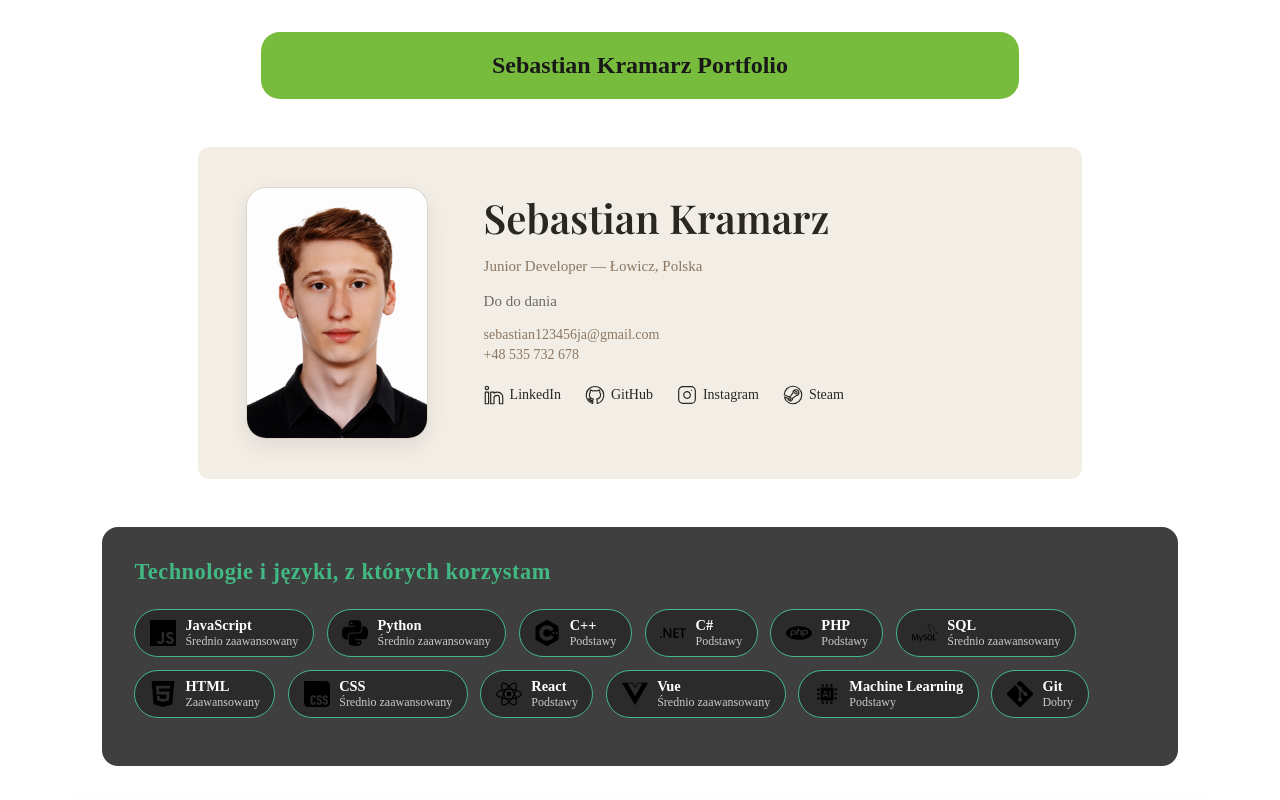
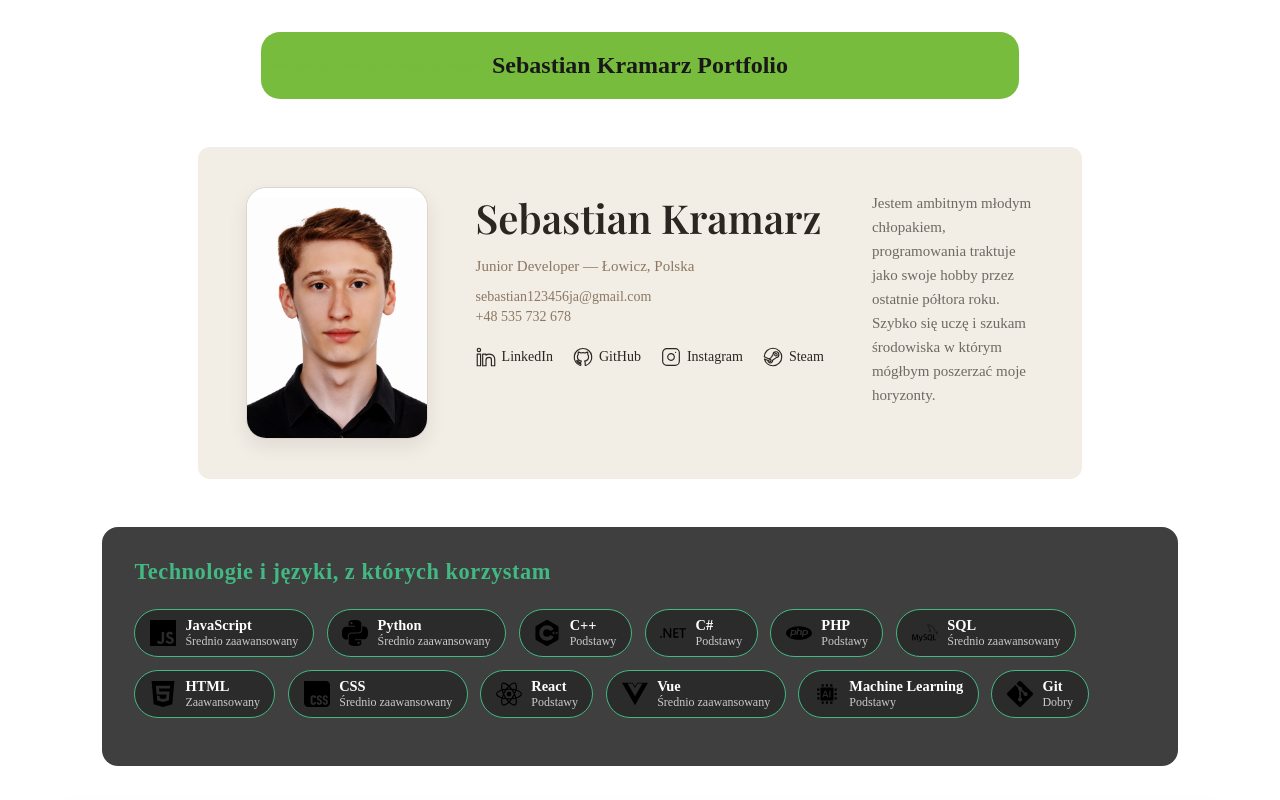
Before and after one commit to Sebastian-bip/Portfolio, a Vue app: page / in a window 1280 px wide. Shown: the top 800 px of the page. Built offline with nearby package versions, Linux system fonts and the light colour scheme.

Commit message:
ide spać
zmiana SK infu, dodanie opisu mnie oraz naprawienie błędów

```diff
--- a/src/components/Certikats.vue
+++ b/src/components/Certikats.vue
@@ -6,7 +6,7 @@ const projects = ref([
         id: 1,
         title: "Portfolio",
         description: "Moje portfolio, stworzyłem to w vue, mój pierwszy projekt w tym frameworku który potraktowałem poważnie.",
-        link: "https://github.com/twoj-login/portfolio"
+        link: "https://github.com/Sebastian-bip/Portfolio"
     },
     {
         id: 2,
@@ -25,7 +25,7 @@ const projects = ref([
         id: 4,
         title: "Prosty Quizz",
         description: "Interakwyna strona internetowa z podstawowymi pytaniami z zakresu IT stworzona na dni otwarte w mojej uwczesnej szkole. Projekt bazujący na Javascrypcie",
-        link: "https://github.com/twoj-login/library-system"
+        link: "https://github.com/KarasuXYZ/Quizz"
     }
 ])
 </script>
--- a/src/components/SK-info.vue
+++ b/src/components/SK-info.vue
@@ -1,5 +1,6 @@
 <script setup>
-import { ref } from 'vue'
+import { ref, computed } from 'vue'
+
 const src = ref('/ZdjęcieCV.png')
 const phone = ref("+48 535 732 678")
 const city = ref("Łowicz")
@@ -16,7 +17,7 @@ const github = ref("https://github.com/Sebastian-bip")
 const steam = ref("https://steamcommunity.com/profiles/76561198054421299/")
 
 // -- sekcja "o mnie" --
-const aboutMe = ref("Do do dania")
+const aboutMe = ref("Jestem ambitnym młodym chłopakiem, programowania traktuje jako swoje hobby przez ostatnie półtora roku. Szybko się uczę i szukam środowiska w którym mógłbym poszerzać moje horyzonty.")
 
 // -- kopiowanie do schowka (email / telefon) --
 const copiedField = ref("")
@@ -28,98 +29,93 @@ function copyToClipboard(text, fieldName) {
         if (copiedField.value === fieldName) copiedField.value = ""
     }, 1200)
 }
+
+// -- ikonki SVG jako zwykłe stringi, żeby nie zaśmiecały template --
+// (bez markowego logo Steam - patrz komentarz przy steamIcon)
+const linkedinIcon = `<svg xmlns="http://www.w3.org/2000/svg" fill="none" viewBox="0 0 24 24" height="20" width="20">
+  <path stroke="currentColor" stroke-linejoin="round" stroke-width="1.4" d="M1.5 3.5a2 2 0 1 0 4 0 2 2 0 1 0 -4 0"></path>
+  <path stroke="currentColor" stroke-linejoin="round" stroke-width="1.4" d="M1.5 22.5v-14h4v14h-4Z"></path>
+  <path stroke="currentColor" stroke-linejoin="round" stroke-width="1.4" d="M8 8.5v14h4v-6.908c0 -1.092 1 -3.092 3.895 -3.092 1.643 0 2.605 0.845 2.605 2.5v7.5h4V15c0 -1.309 -0.312 -2.937 -1.394 -4.277 -1.144 -1.417 -2.913 -2.223 -5.21 -2.223 -1.513 0 -2.835 0.615 -3.896 1.366V8.5H8Z"></path>
+</svg>`
+
+const githubIcon = `<svg xmlns="http://www.w3.org/2000/svg" fill="none" viewBox="0 0 24 24" height="20" width="20">
+  <path stroke="currentColor" stroke-linecap="round" stroke-linejoin="round" stroke-width="1.4" d="M11.996 1.771a10.486 10.486 0 0 0 -3.314 20.438c0.523 0.092 0.69 -0.216 0.69 -0.493 0 -0.25 0.005 -0.945 0 -1.824 -2.919 0.633 -3.522 -1.381 -3.522 -1.381a2.775 2.775 0 0 0 -1.163 -1.534c-0.952 -0.65 0.071 -0.638 0.071 -0.638a2.201 2.201 0 0 1 1.607 1.08 2.232 2.232 0 0 0 3.05 0.871c0.05 -0.53 0.285 -1.025 0.666 -1.397 -2.328 -0.266 -4.776 -1.165 -4.776 -5.184a4.055 4.055 0 0 1 1.08 -2.815 3.762 3.762 0 0 1 0.103 -2.774s0.882 -0.282 2.883 1.076a9.924 9.924 0 0 1 5.252 0c2.007 -1.357 2.881 -1.076 2.881 -1.076 0.387 0.878 0.424 1.87 0.104 2.774a4.05 4.05 0 0 1 1.079 2.816c0 4.03 -2.452 4.916 -4.789 5.174a2.487 2.487 0 0 1 0.718 1.933v2.904c0 0.28 0.17 0.59 0.702 0.488a10.487 10.487 0 0 0 -3.322 -20.438v0Z"></path>
+</svg>`
+
+const instagramIcon = `<svg xmlns="http://www.w3.org/2000/svg" viewBox="0 0 24 24" fill="none" stroke="currentColor" stroke-width="1.4" stroke-linecap="round" stroke-linejoin="round" height="20" width="20">
+  <rect x="2" y="2" width="20" height="20" rx="5" ry="5"></rect>
+  <path d="M16 11.37A4 4 0 1 1 12.63 8 4 4 0 0 1 16 11.37z"></path>
+  <line x1="17.5" y1="6.5" x2="17.51" y2="6.5"></line>
+</svg>`
+
+// tymczasowa uproszczona ikonka (nie oficjalne logo Steam) - podmień, jeśli chcesz mieć markowe
+const steamIcon = `<svg xmlns="http://www.w3.org/2000/svg" fill="none" viewBox="0 0 24 24" height="20" width="20">
+  <path stroke="currentColor" stroke-linejoin="round" stroke-width="1.4" d="M14 9.25a1.5 1.5 0 1 0 3 0 1.5 1.5 0 1 0 -3 0"></path>
+  <path stroke="currentColor" stroke-linejoin="round" stroke-width="1.4" d="M8.25 17.116a1 1 0 1 0 1 -1.732l-7.747 -3.627C1.632 6.07 6.283 1.5 12 1.5c5.799 0 10.5 4.701 10.5 10.5S17.799 22.5 12 22.5c-4.971 0 -9.136 -3.455 -10.223 -8.095l6.473 2.711Z"></path>
+  <path stroke="currentColor" stroke-linejoin="round" stroke-width="1.4" d="M6.851 14.261a2.74 2.74 0 0 1 2.144 -0.75l3.013 -4.029a3.5 3.5 0 1 1 3.947 3.238l-4.466 3.287a2.75 2.75 0 1 1 -5.488 0.167"></path>
+</svg>`
+
+// -- lista social media do v-for, żeby template nie powtarzał się 4x --
+const socialLinks = computed(() => [
+    { name: "LinkedIn", url: linkedin.value, icon: linkedinIcon },
+    { name: "GitHub", url: github.value, icon: githubIcon },
+    { name: "Instagram", url: instagram.value, icon: instagramIcon },
+    { name: "Steam", url: steam.value, icon: steamIcon },
+])
 </script>
 
 <template>
-    <section>
-        <!-- ramka na zdjęcie, w stylu "urządzenia" z paskiem u góry i wskaźnikiem u dołu -->
-        <div>
-            <div></div>
-            <img :src alt="Photo of me">
-            <div></div>
+    <section class="cv-header">
+
+        <div class="photo-frame">
+            <div class="photo-frame__bar"></div>
+            <img :src alt="Photo of me" class="photo-frame__img">
+            <div class="photo-frame__home"></div>
         </div>
 
-        <div>
-            <h1>{{ ME }}</h1>
-            <p>{{ role }} — {{ city }}, {{ country }}</p>
-            <p>{{ aboutMe }}</p>
+        <div class="profile">
+            <h1 class="profile__name">{{ ME }}</h1>
+            <p class="profile__role">{{ role }} — {{ city }}, {{ country }}</p>
 
-            <div>
-                <p @click="copyToClipboard(Email, 'email')" title="Kliknij, aby skopiować">
+            <div class="profile__contact">
+                <p class="profile__contact-item" @click="copyToClipboard(Email, 'email')" title="Kliknij, aby skopiować">
                     {{ Email }}
-                    <span v-if="copiedField === 'email'">skopiowano!</span>
+                    <span v-if="copiedField === 'email'" class="profile__copied">skopiowano!</span>
                 </p>
-                <p @click="copyToClipboard(phone, 'phone')" title="Kliknij, aby skopiować">
+                <p class="profile__contact-item" @click="copyToClipboard(phone, 'phone')" title="Kliknij, aby skopiować">
                     {{ phone }}
-                    <span v-if="copiedField === 'phone'">skopiowano!</span>
+                    <span v-if="copiedField === 'phone'" class="profile__copied">skopiowano!</span>
                 </p>
             </div>
 
-            <ul>
-                <li>
-                    <svg xmlns="http://www.w3.org/2000/svg" fill="none" viewBox="0 0 24 24" height="20" width="20">
-                        <path stroke="currentColor" stroke-linejoin="round" stroke-width="1.4"
-                            d="M1.5 3.5a2 2 0 1 0 4 0 2 2 0 1 0 -4 0"></path>
-                        <path stroke="currentColor" stroke-linejoin="round" stroke-width="1.4"
-                            d="M1.5 22.5v-14h4v14h-4Z" clip-rule="evenodd"></path>
-                        <path stroke="currentColor" stroke-linejoin="round" stroke-width="1.4"
-                            d="M8 8.5v14h4v-6.908c0 -1.092 1 -3.092 3.895 -3.092 1.643 0 2.605 0.845 2.605 2.5v7.5h4V15c0 -1.309 -0.312 -2.937 -1.394 -4.277 -1.144 -1.417 -2.913 -2.223 -5.21 -2.223 -1.513 0 -2.835 0.615 -3.896 1.366V8.5H8Z"
-                            clip-rule="evenodd"></path>
-                    </svg>
-                    <a :href="linkedin" target="_blank" rel="noopener">LinkedIn</a>
-                </li>
-                <li>
-                    <svg xmlns="http://www.w3.org/2000/svg" fill="none" viewBox="0 0 24 24" height="20" width="20">
-                        <path stroke="currentColor" stroke-linecap="round" stroke-linejoin="round" stroke-width="1.4"
-                            d="M11.996 1.771a10.486 10.486 0 0 0 -3.314 20.438c0.523 0.092 0.69 -0.216 0.69 -0.493 0 -0.25 0.005 -0.945 0 -1.824 -2.919 0.633 -3.522 -1.381 -3.522 -1.381a2.775 2.775 0 0 0 -1.163 -1.534c-0.952 -0.65 0.071 -0.638 0.071 -0.638a2.201 2.201 0 0 1 1.607 1.08 2.232 2.232 0 0 0 3.05 0.871c0.05 -0.53 0.285 -1.025 0.666 -1.397 -2.328 -0.266 -4.776 -1.165 -4.776 -5.184a4.055 4.055 0 0 1 1.08 -2.815 3.762 3.762 0 0 1 0.103 -2.774s0.882 -0.282 2.883 1.076a9.924 9.924 0 0 1 5.252 0c2.007 -1.357 2.881 -1.076 2.881 -1.076 0.387 0.878 0.424 1.87 0.104 2.774a4.05 4.05 0 0 1 1.079 2.816c0 4.03 -2.452 4.916 -4.789 5.174a2.487 2.487 0 0 1 0.718 1.933v2.904c0 0.28 0.17 0.59 0.702 0.488a10.487 10.487 0 0 0 -3.322 -20.438v0Z">
-                        </path>
-                    </svg>
-                    <a :href="github" target="_blank" rel="noopener">GitHub</a>
-                </li>
-                <li>
-                    <svg viewBox="0 0 24 24" fill="none" stroke="currentColor" stroke-width="1.4" stroke-linecap="round"
-                        stroke-linejoin="round" height="20" width="20">
-                        <rect x="2" y="2" width="20" height="20" rx="5" ry="5"></rect>
-                        <path d="M16 11.37A4 4 0 1 1 12.63 8 4 4 0 0 1 16 11.37z"></path>
-                        <line x1="17.5" y1="6.5" x2="17.51" y2="6.5"></line>
-                    </svg>
-                    <a :href="instagram" target="_blank" rel="noopener">Instagram</a>
-                </li>
-                <li>
-                    <!-- tymczasowa uproszczona ikonka (nie oficjalne logo Steam) -->
-                    <svg xmlns="http://www.w3.org/2000/svg" fill="none" viewBox="0 0 24 24" height="20" width="20">
-                        <path stroke="currentColor" stroke-linejoin="round" stroke-width="1.4"
-                            d="M14 9.25a1.5 1.5 0 1 0 3 0 1.5 1.5 0 1 0 -3 0"></path>
-                        <path stroke="currentColor" stroke-linejoin="round" stroke-width="1.4"
-                            d="M8.25 17.116a1 1 0 1 0 1 -1.732l-7.747 -3.627C1.632 6.07 6.283 1.5 12 1.5c5.799 0 10.5 4.701 10.5 10.5S17.799 22.5 12 22.5c-4.971 0 -9.136 -3.455 -10.223 -8.095l6.473 2.711Z">
-                        </path>
-                        <path stroke="currentColor" stroke-linejoin="round" stroke-width="1.4"
-                            d="M6.851 14.261a2.74 2.74 0 0 1 2.144 -0.75l3.013 -4.029a3.5 3.5 0 1 1 3.947 3.238l-4.466 3.287a2.75 2.75 0 1 1 -5.488 0.167">
-                        </path>
-                    </svg>
-                    <a :href="steam" target="_blank" rel="noopener">Steam</a>
+            <ul class="socials">
+                <li v-for="link in socialLinks" :key="link.name" class="socials__item">
+                    <span class="socials__icon" v-html="link.icon"></span>
+                    <a :href="link.url" target="_blank" rel="noopener">{{ link.name }}</a>
                 </li>
             </ul>
         </div>
+
+        <div class="about">
+            <p>{{ aboutMe }}</p>
+        </div>
+
     </section>
 </template>
 
 <style scoped>
-/* Font dla nazwiska — dodaj ten import też globalnie (main.css / index.html),
-   jeśli komponent kiedyś przestanie być jedynym miejscem, gdzie się wyświetla */
 @import url('https://fonts.googleapis.com/css2?family=Playfair+Display:wght@600&display=swap');
 
-section {
+.cv-header {
     --paper: #F2EDE5;
     --ink: #2A2620;
     --muted-warm: #8B7862;
     --muted-gray: #6E6A63;
     --hairline: #DCD5C8;
-    --accent: #7FB84D;
 
     display: flex;
     align-items: flex-start;
-    gap: 56px;
+    gap: 48px;
     box-sizing: border-box;
     margin: 3em auto;
     padding: 2.5em 3em;
@@ -128,8 +124,8 @@ section {
     border-radius: 12px;
 }
 
-/* ramka na zdjęcie */
-section>div:first-child {
+/* --- ramka na zdjęcie --- */
+.photo-frame {
     flex-shrink: 0;
     width: 180px;
     height: 250px;
@@ -142,20 +138,18 @@ section>div:first-child {
     box-shadow: 0 8px 20px rgba(0, 0, 0, 0.08);
 }
 
-/* pasek u góry ramki, jak status bar telefonu */
-section>div:first-child>div:first-child {
+.photo-frame__bar {
     height: 10px;
     flex-shrink: 0;
 }
 
-section>div:first-child>img {
+.photo-frame__img {
     flex: 1;
     width: 100%;
     object-fit: cover;
 }
 
-/* dolny pasek z "kropką" jak przycisk home na telefonie */
-section>div:first-child>div:last-child {
+.photo-frame__home {
     height: 22px;
     flex-shrink: 0;
     display: flex;
@@ -163,7 +157,7 @@ section>div:first-child>div:last-child {
     justify-content: center;
 }
 
-section>div:first-child>div:last-child::after {
+.photo-frame__home::after {
     content: "";
     width: 36px;
     height: 4px;
@@ -171,15 +165,16 @@ section>div:first-child>div:last-child::after {
     background: var(--hairline);
 }
 
-/* kolumna z treścią po prawej */
-section>div:last-child {
+/* --- kolumna: imię, stanowisko, kontakt, social media --- */
+.profile {
     display: flex;
     flex-direction: column;
     gap: 14px;
+    flex-shrink: 0;
     padding-top: 4px;
 }
 
-section h1 {
+.profile__name {
     margin: 0;
     font-family: 'Playfair Display', Georgia, 'Times New Roman', serif;
     font-weight: 600;
@@ -187,15 +182,74 @@ section h1 {
     color: var(--ink);
 }
 
-/* podtytuł: stanowisko — miasto, kraj */
-section>div:last-child>p:nth-of-type(1) {
+.profile__role {
     margin: 0;
     font-size: 15px;
     color: var(--muted-warm);
 }
 
-/* akapit "o mnie" */
-section>div:last-child>p:nth-of-type(2) {
+.profile__contact {
+    display: flex;
+    flex-direction: column;
+    gap: 4px;
+}
+
+.profile__contact-item {
+    margin: 0;
+    font-size: 14px;
+    color: var(--muted-warm);
+    cursor: pointer;
+    width: fit-content;
+}
+
+.profile__contact-item:hover {
+    text-decoration: underline dashed;
+}
+
+.profile__copied {
+    margin-left: 6px;
+    font-size: 10px;
+    color: #7FB84D;
+}
+
+.socials {
+    display: flex;
+    align-items: center;
+    gap: 20px;
+    list-style: none;
+    margin: 8px 0 0;
+    padding: 0;
+    flex-wrap: wrap;
+}
+
+.socials__item {
+    display: flex;
+    align-items: center;
+    gap: 6px;
+}
+
+.socials__icon {
+    display: inline-flex;
+    color: var(--ink);   /* SVG-i mają stroke="currentColor", więc dziedziczą ten kolor */
+}
+
+.socials__item a {
+    font-size: 14px;
+    color: var(--ink);
+    text-decoration: none;
+}
+
+.socials__item a:hover {
+    text-decoration: underline;
+}
+
+/* --- sekcja "o mnie", po prawej stronie całego komponentu --- */
+.about {
+    flex: 1;
+    padding-top: 4px;
+}
+
+.about p {
     margin: 0;
     max-width: 46ch;
     font-size: 15px;
@@ -203,75 +257,19 @@ section>div:last-child>p:nth-of-type(2) {
     color: var(--muted-gray);
 }
 
-/* wiersze e-mail / telefon */
-section>div:last-child>div {
-    display: flex;
-    flex-direction: column;
-    gap: 4px;
-}
-
-section>div:last-child>div>p {
-    margin: 0;
-    font-size: 14px;
-    color: var(--muted-warm);
-    cursor: pointer;
-    width: fit-content;
-}
-
-section>div:last-child>div>p:hover {
-    text-decoration: underline dashed;
-}
-
-section>div:last-child>div>p>span {
-    margin-left: 6px;
-    font-size: 10px;
-    color: var(--accent);
-}
-
-/* rząd social media */
-section>div:last-child>ul {
-    display: flex;
-    align-items: center;
-    gap: 24px;
-    list-style: none;
-    margin: 8px 0 0;
-    padding: 0;
-}
-
-section>div:last-child>ul>li {
-    display: flex;
-    align-items: center;
-    gap: 6px;
-}
-
-section>div:last-child>ul>li>svg {
-    color: var(--ink);
-    flex-shrink: 0;
-}
-
-section>div:last-child>ul>li>a {
-    font-size: 14px;
-    color: var(--ink);
-    text-decoration: none;
-}
-
-section>div:last-child>ul>li>a:hover {
-    text-decoration: underline;
-}
-
-@media (max-width: 640px) {
-    section {
+@media (max-width: 780px) {
+    .cv-header {
         flex-direction: column;
         align-items: center;
         width: 90%;
         text-align: center;
     }
 
-    section>div:last-child {
+    .profile {
         align-items: center;
     }
 
-    section>div:last-child>div>p {
+    .profile__contact-item {
         margin-left: auto;
         margin-right: auto;
     }
```
